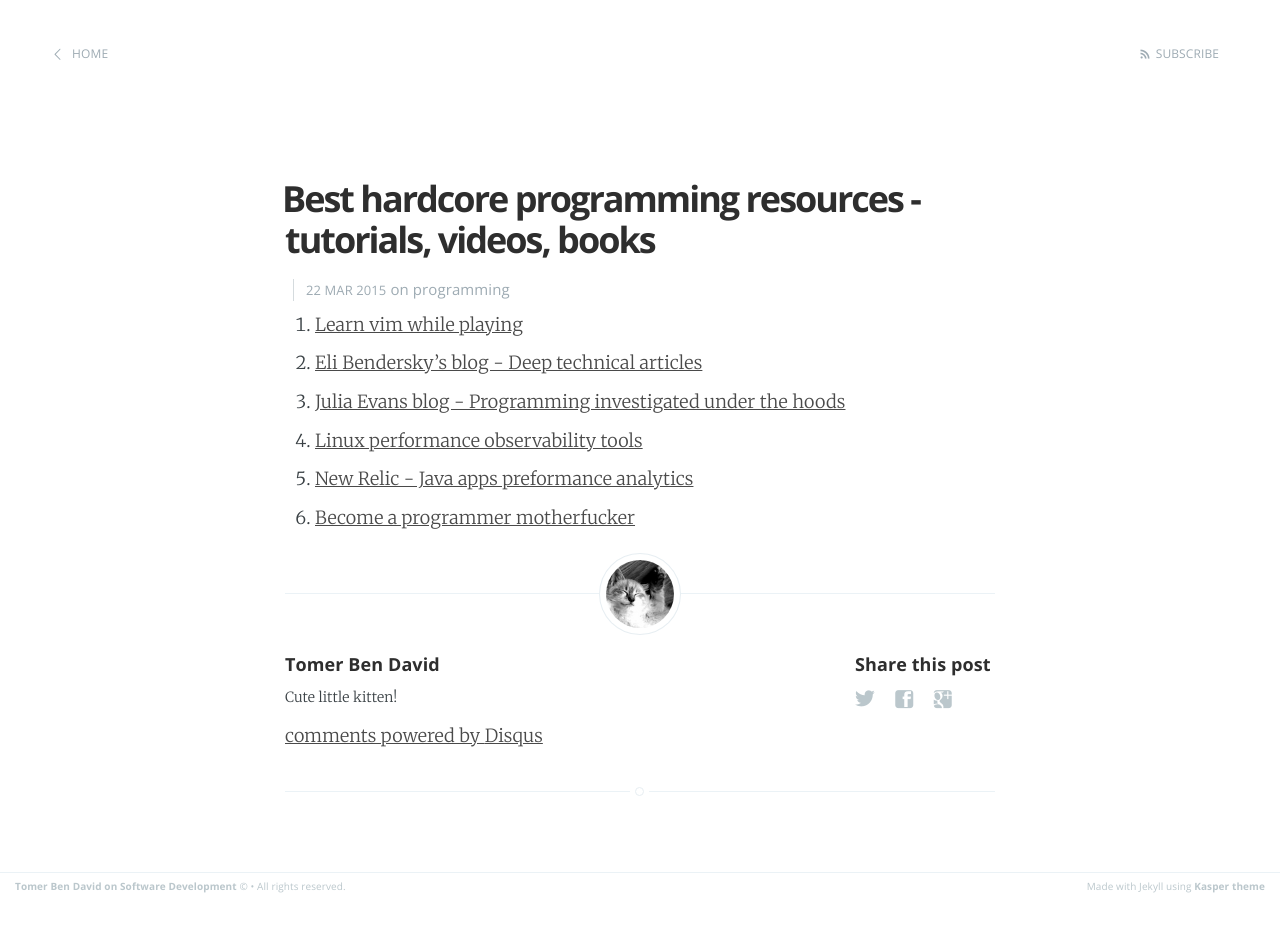
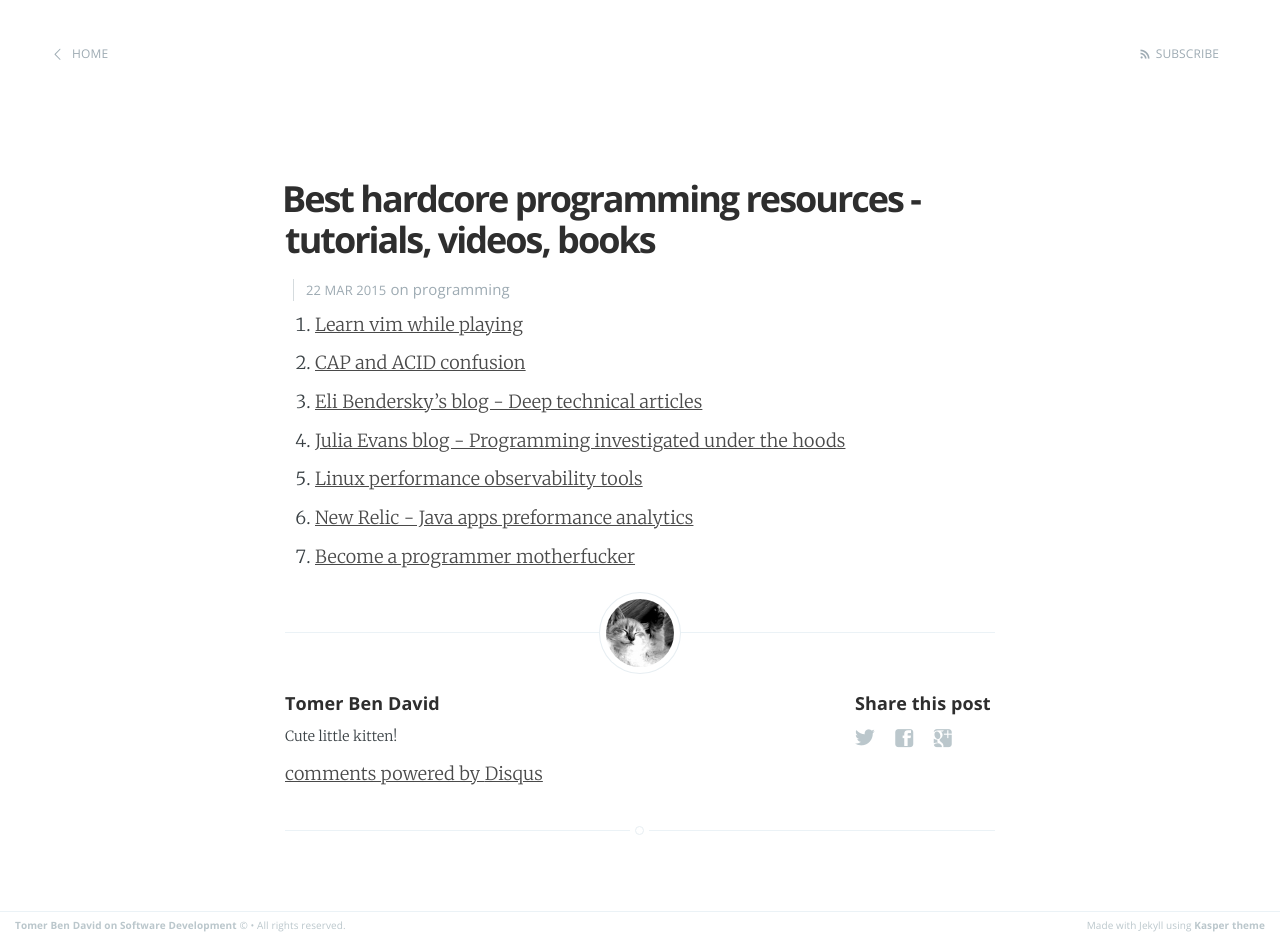
Before and after one commit to tomer-ben-david/tomer-ben-david.github.io.jekyll, a Jekyll site: the page built from _posts/2015-03-22-best-hardcore-programming-resources-tutorials-books-videos.markdown, in a window 1280 px wide. Built offline with Jekyll 4.4.1, drawn with Linux system fonts in a browser that asks for light colours; Markdown is read by kramdown in place of the engine named in the settings; comment, search, counter and statistics services are not loaded; before the commit the page ends 901 px from its top, so only the background shows below that.

Commit message:
+CAP and ACID confusion

```diff
--- a/_posts/2015-03-22-best-hardcore-programming-resources-tutorials-books-videos.markdown
+++ b/_posts/2015-03-22-best-hardcore-programming-resources-tutorials-books-videos.markdown
@@ -6,6 +6,7 @@ categories: programming
 comments: true
 ---
 1. [Learn vim while playing](http://vim-adventures.com/)
+1. [CAP and ACID confusion](http://thislongrun.blogspot.co.il/)
 1. [Eli Bendersky's blog - Deep technical articles](http://eli.thegreenplace.net/tag/articles)
 1. [Julia Evans blog - Programming investigated under the hoods](http://jvns.ca/)
 1. [Linux performance observability tools](http://www.brendangregg.com/Perf/linux_observability_tools.png)
```
